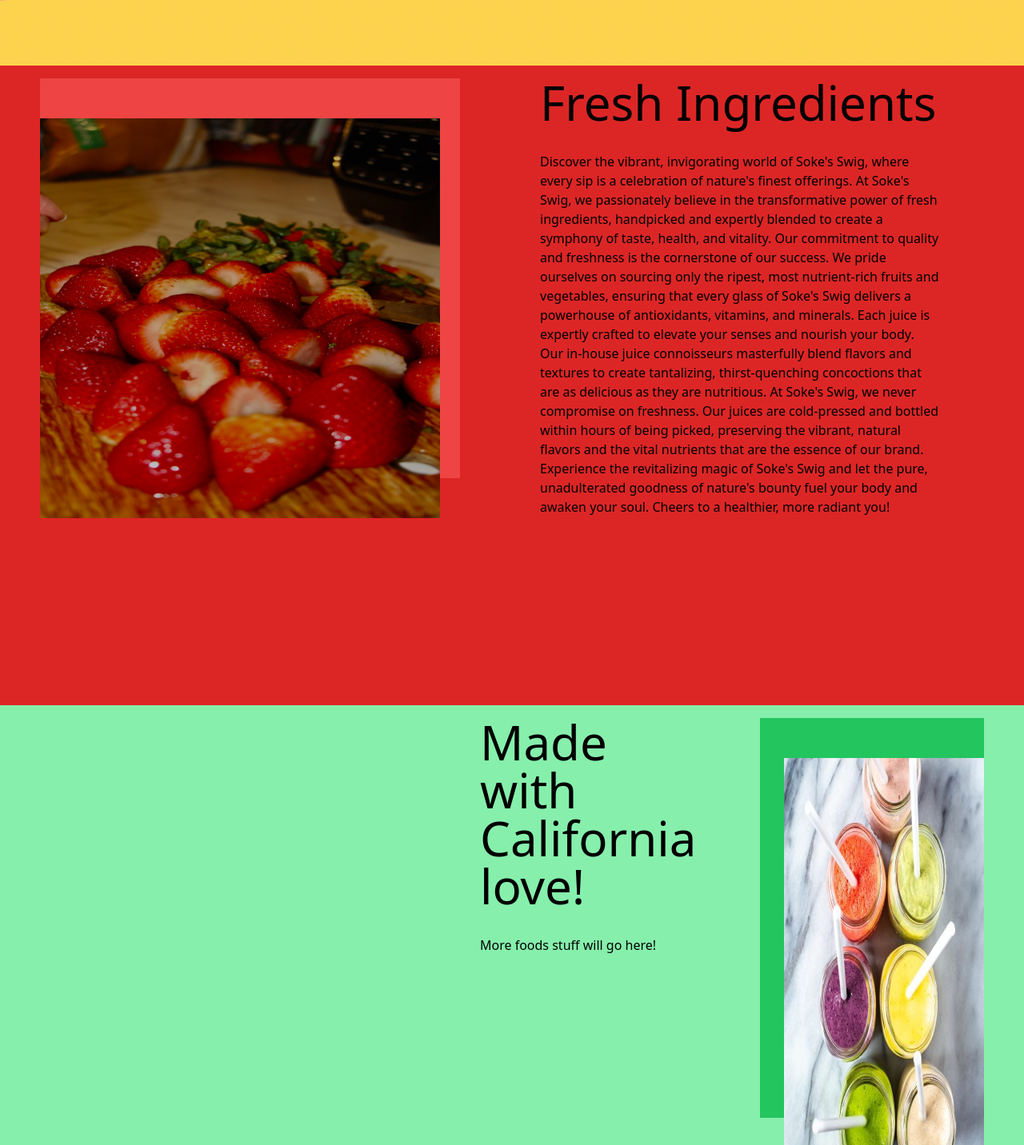
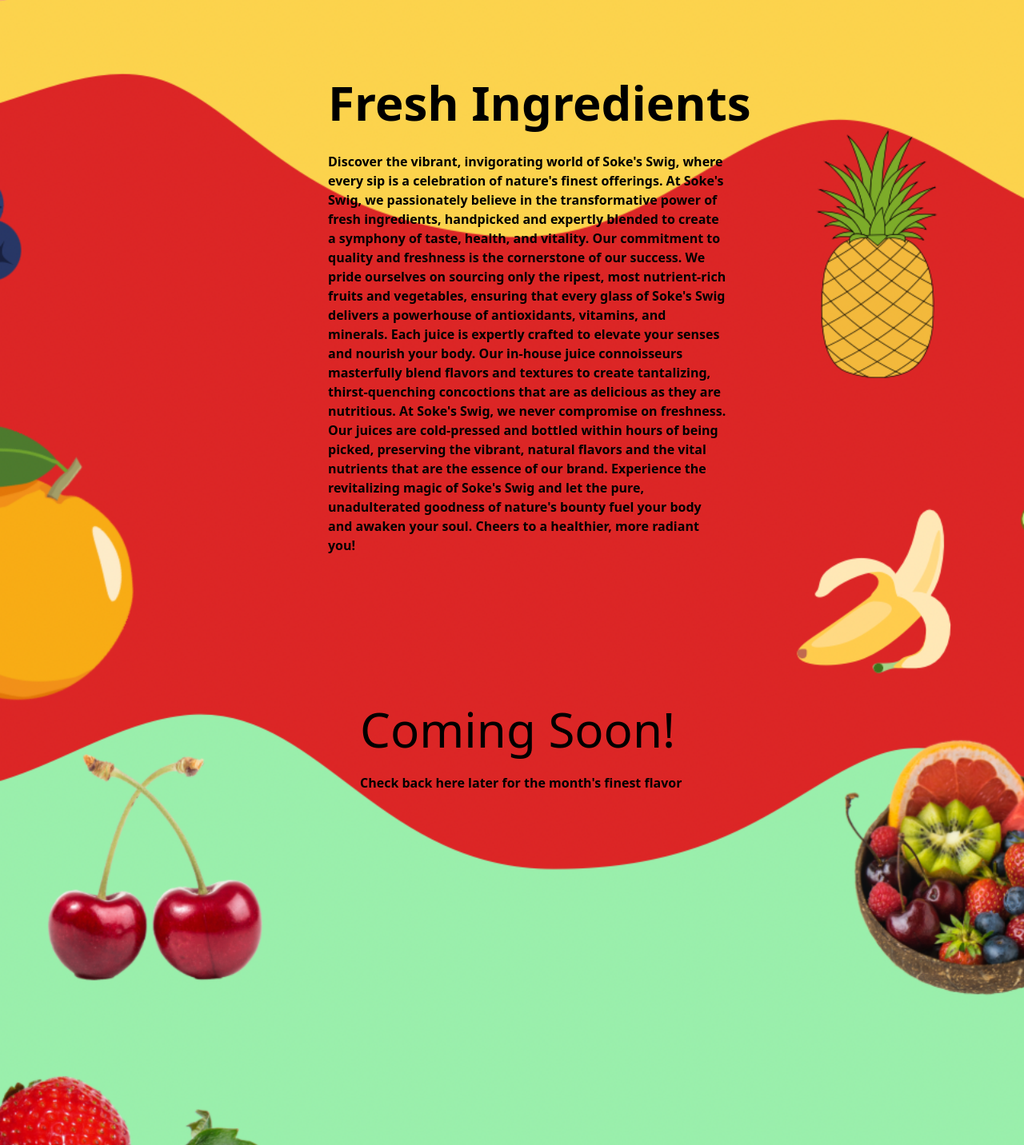
Before and after one commit to Kasirocswell/sokesswig, a Next.js app: page / in a window 1280 px wide. Shown: the part 718-2150 px from the top of the page at 80% size. Built offline with nearby package versions, Linux system fonts and the light colour scheme.

Commit message:
Home page styled

```diff
--- a/pages/index.js
+++ b/pages/index.js
@@ -1,11 +1,7 @@
 import Image from "next/image";
 import { Inter } from "next/font/google";
 import Navbar from "@/components/Navbar";
-import soke from "../public/soke4.png";
-import berries from "../public/IMG_2421.jpg";
 import glass from "../public/IMG_2400.jpg";
-import ButtonComponent from "../components/buttonComponent";
-import smoothies from "../public/smoothies.jpg";
 
 const inter = Inter({ subsets: ["latin"] });
 
@@ -43,12 +39,10 @@
       <section
         id="section2"
         data-section="section2"
-        className="w-screen h-screen bg-red-600"
+        className="bg-cover bg-no-repeat bg-center h-screen"
+        style={{ backgroundImage: 'url("/bg2.png")' }}
       >
-        <div className="flex w-full h-full">
-          <div className="w-[525px] h-[500px] bg-red-500 pt-[50px] mt-4 ml-[50px]">
-            <Image src={berries} className="w-[500px] h-[500px] mb-4" />
-          </div>
+        <div className="flex w-full h-full pl-[310px] font-bold">
           <div className="w-400 h-full flex flex-col">
             <h2 className="text-6xl pl-[100px] pt-4">Fresh Ingredients</h2>
             <p className="text-md pl-[100px] pt-8 flex-wrap w-[600px]">
@@ -78,20 +72,14 @@
       <section
         id="section3"
         data-section="section3"
-        className="w-screen h-screen bg-green-300"
+        className="bg-cover bg-no-repeat bg-center h-screen"
+        style={{ backgroundImage: 'url("/bg3.png")' }}
       >
-        <div className="flex w-full h-full">
-          <div className="w-400 h-full flex flex-col">
-            <h2 className="text-6xl pl-[600px] pr-[80px] pt-4">
-              Made with California love!
-            </h2>
-            <p className="text-md pl-[600px] pt-8 whitespace-nowrap">
-              More foods stuff will go here!
-            </p>
-          </div>
-          <div className="w-[525px] h-[500px] bg-green-500 pt-[50px] pl-[30px] mt-4 mr-[50px]">
-            <Image src={smoothies} className="w-[500px] h-[500px] mb-4" />
-          </div>
+        <div className="flex flex-col pl-[450px]">
+          <h2 className="text-6xl mb-[25px]">Coming Soon!</h2>
+          <p className="font-bold">
+            Check back here later for the month's finest flavor
+          </p>
         </div>
       </section>
       <footer className="bg-green-400">Soke's Swig LLC 2023</footer>
```
Also changed, not shown: public/bg2.png (added), public/bg3.png (added).
